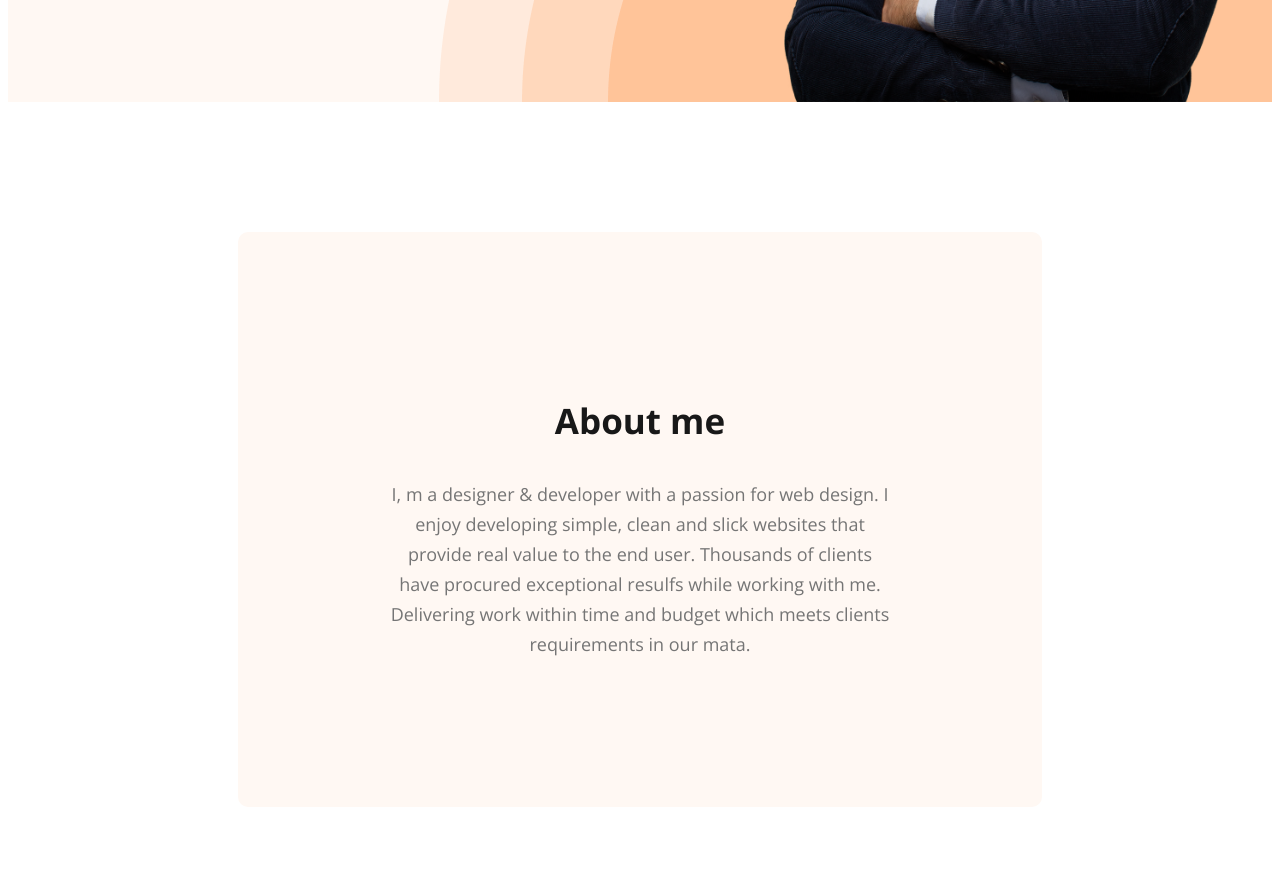
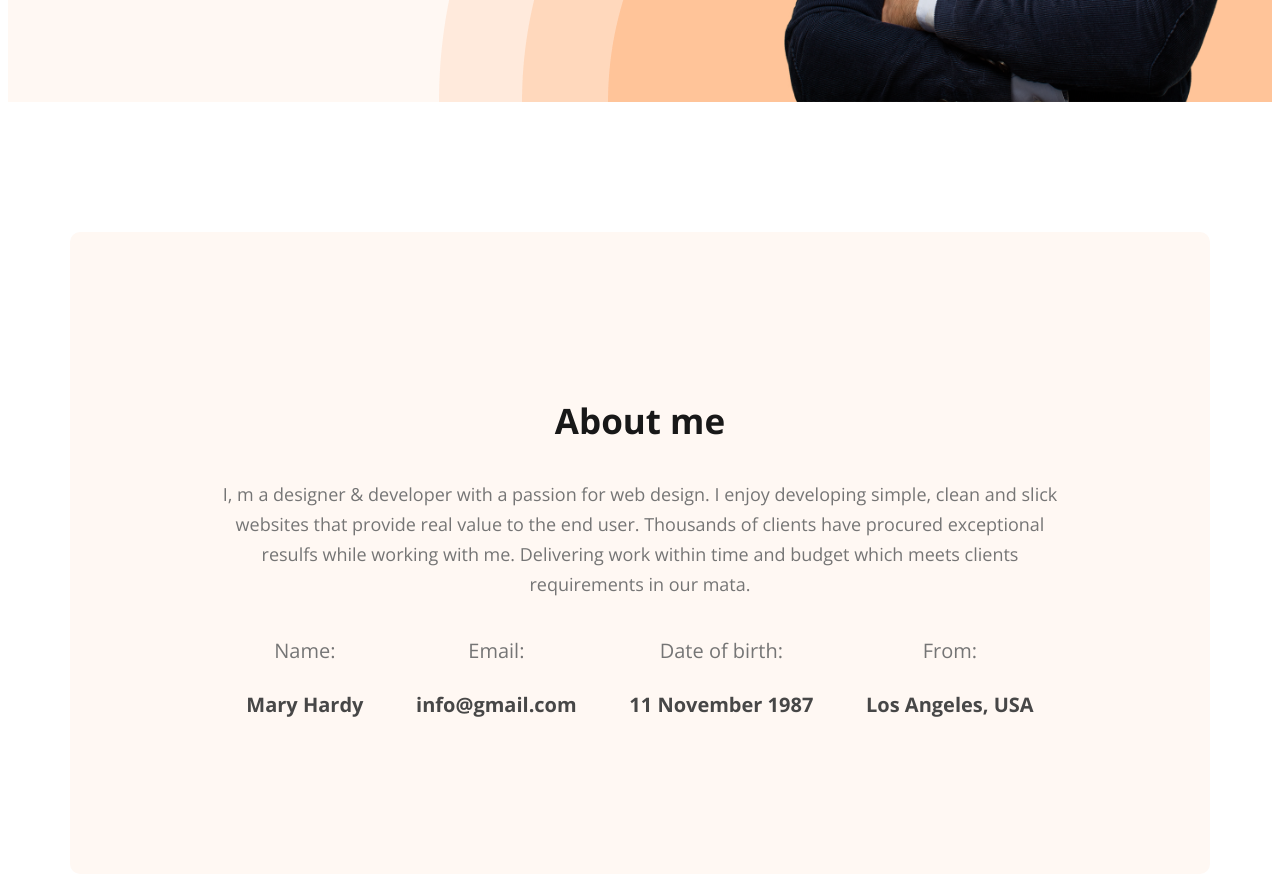
Before and after one commit to MRFTL/web-developer, a plain HTML site: page index.html in a window 1280 px wide. Shown: the part 687-1564 px from the top of the page. Drawn offline with nearby package versions, Linux system fonts and the light colour scheme.

Commit message:
added about me

```diff
--- a/Styles/portfolio.css
+++ b/Styles/portfolio.css
@@ -103,10 +103,15 @@ nav a {
     margin-bottom: 30px;
 }
 
+main {
+    max-width: 1140px;
+    margin: 130px auto;
+}
+
 .about {
+    align-self: center;
     border-radius: 10px;
     background: #FFF8F3;
-    margin: 130px 230px;
     padding: 130px 150px;
 }
 
@@ -124,3 +129,25 @@ nav a {
     font-weight: 400;
     line-height: 30px;
 }
+
+.about-info-container {
+    display: flex;
+    justify-content: space-around;
+}
+
+.about-info {
+    text-align: center;
+}
+
+.info-title {
+    color:#757575;
+    text-align: center;
+    font-size: 20px;
+    font-weight: 400;
+}
+
+.info-description {
+    color: #474747;
+    font-size: 20px;
+    font-weight: 700;
+}
--- a/index.html
+++ b/index.html
@@ -28,14 +28,34 @@
         </div>
     </header>
 
-    <body>
+    <main>
         <section class="about">
             <h3 class="about-title">About me</h3>
             <p class="about-description">
                 I, m a designer & developer with a passion for web design. I enjoy developing simple, clean and slick websites that provide real value to the end user. Thousands of clients have procured exceptional resulfs while working with me. Delivering work within time and budget which meets clients requirements in our mata.
             </p>
+            <div class="about-info-container">
+                <div class="about-info">
+                    <p class="info-title">Name:</p>
+                    <h4 class="info-description">Mary Hardy</h4>
+                </div>
+                <div class="about-info">
+                    <p class="info-title">Email:</p>
+                    <h4 class="info-description">info@gmail.com</h4>
+                </div>
+                <div class="about-info">
+                    <p class="info-title">Date of birth:</p>
+                    <h4 class="info-description">11 November 1987</h4>
+                </div>
+                <div class="about-info">
+                    <p class="info-title">From:</p>
+                    <h4 class="info-description">Los Angeles, USA</h4>
+                </div>
+                </div>
+            </div>
         </section>
-    </body>
+
+    </main>
 
     <footer>
 
```
